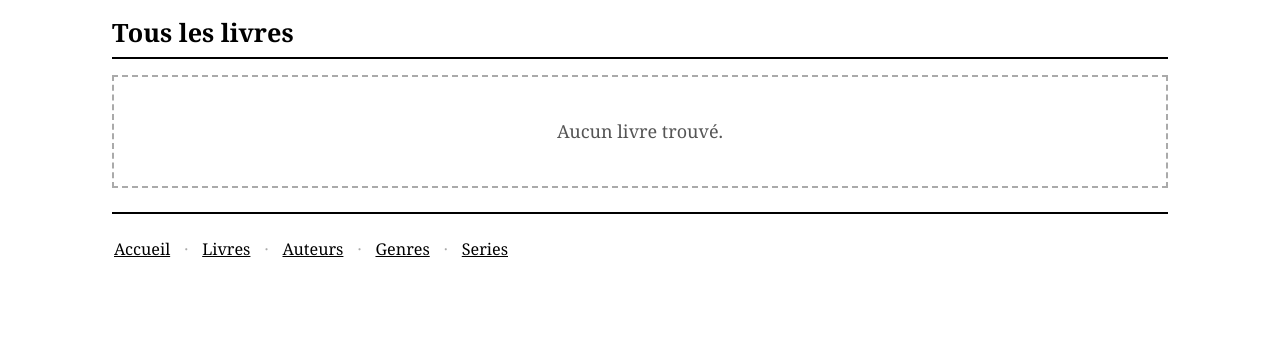
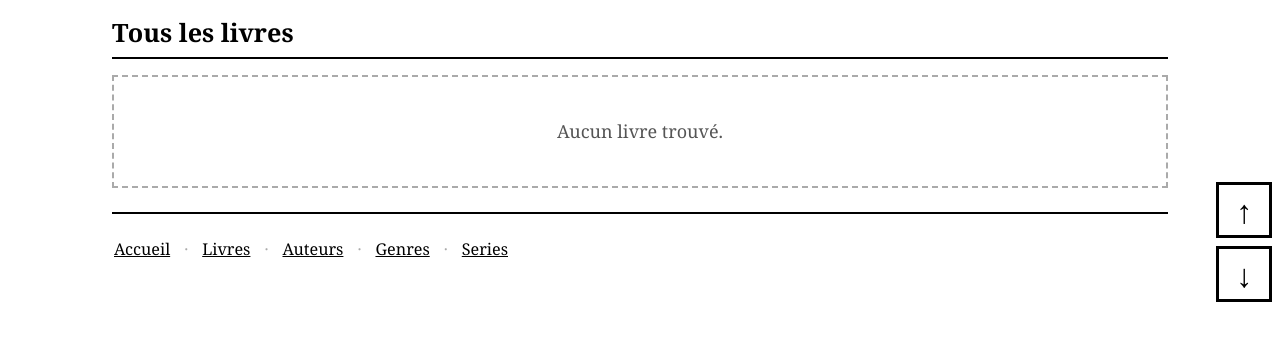
Before and after one commit to fmajurel/kobo-calibre-browser, a FastAPI app: page /books/ in a window 1280 px wide. Shown: the part 158-499 px from the top of the page. Run offline with FastAPI, Linux system fonts and the light colour scheme; the visitor is signed in with stand-in values (Sample User, id 1); data that the repository does not hold is empty.

Commit message:
feat: add fixed scroll up/down buttons on right side

```diff
--- a/app/templates/base.html
+++ b/app/templates/base.html
@@ -42,5 +42,9 @@
     <a href="/tags">Genres</a><span>&middot;</span>
     <a href="/series">Series</a>
   </footer>
+  <div class="scroll-buttons">
+    <button class="btn-scroll" onclick="window.scrollBy(0, -Math.round(window.innerHeight * 0.9))" aria-label="Defiler vers le haut">&#8593;</button>
+    <button class="btn-scroll" onclick="window.scrollBy(0, Math.round(window.innerHeight * 0.9))" aria-label="Defiler vers le bas">&#8595;</button>
+  </div>
 </body>
 </html>
```
